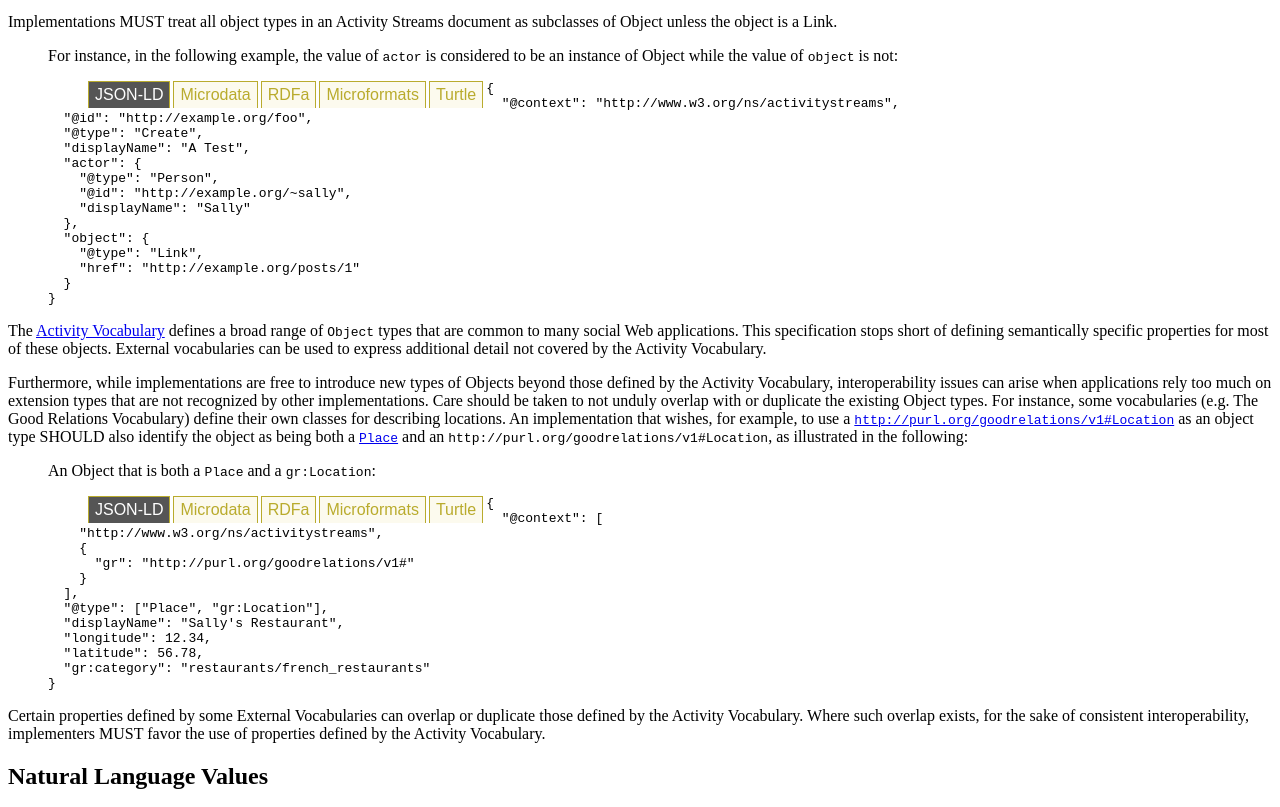
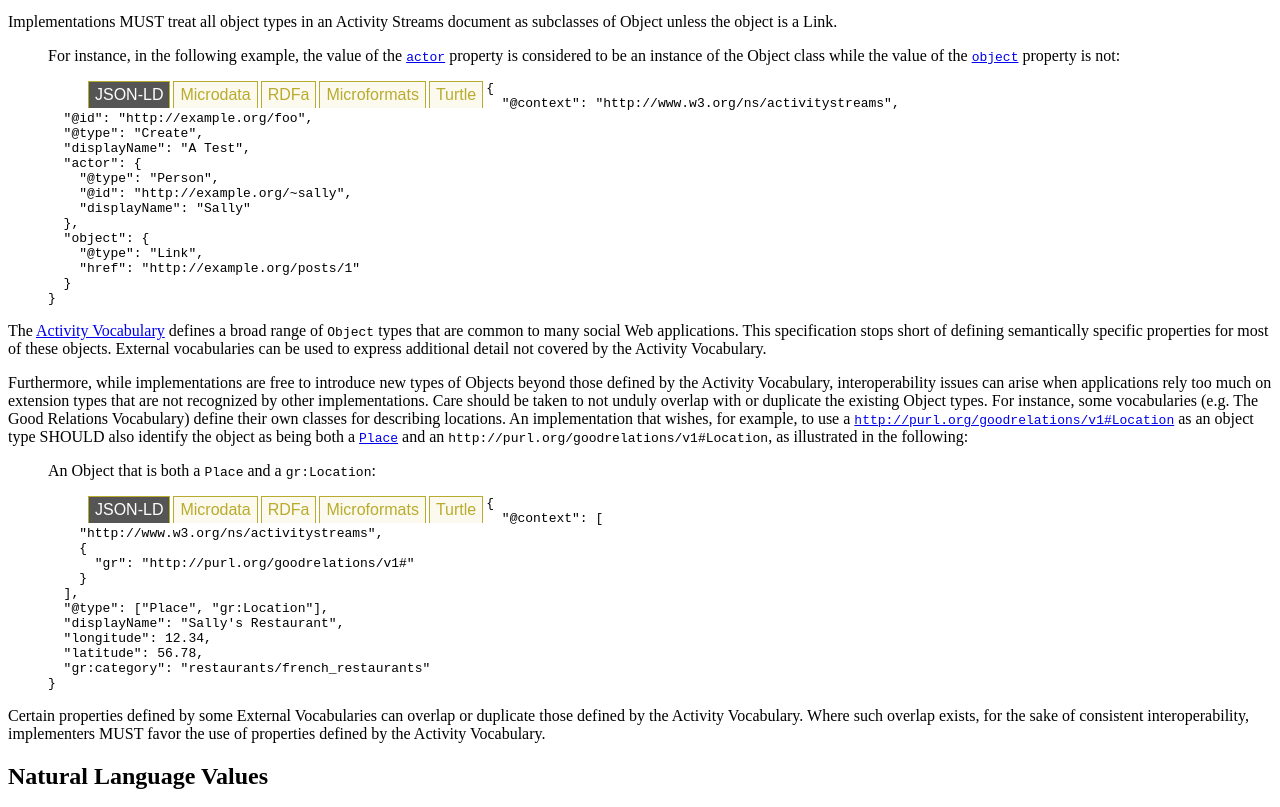
Before and after one commit to w3c/activitystreams, a website: page activitystreams2.html in a window 1280 px wide. Shown: the part 3753-4560 px from the top of the page. Drawn offline with Linux system fonts and the light colour scheme.

Commit message:
clarify properties a bit
per: https://github.com/jasnell/w3c-socialwg-activitystreams/issues/158

Not a big change, may need to do more.

```diff
--- a/activitystreams2.html
+++ b/activitystreams2.html
@@ -944,8 +944,9 @@ keywords to express the global identifier and object type:</figcaption>
       </p>
 
 <figure><figcaption>For instance, in the following example, the value of
-<code>actor</code> is considered to be an instance of <a>Object</a> while the
-value of <code>object</code> is not:</figcaption>
+the <code><a href="activitystreams2-vocabulary.html#dfn-actor-term">actor</a></code>
+property is considered to be an instance of the <a>Object</a> class while the value of the <code><a href="activitystreams2-vocabulary.html#dfn-object-term">object</a></code> property is
+not:</figcaption>
 <div class="nanotabs">
   <ul>
     <li><a href="#ex5-jsonld" class="selected">JSON-LD</a></li>
```
